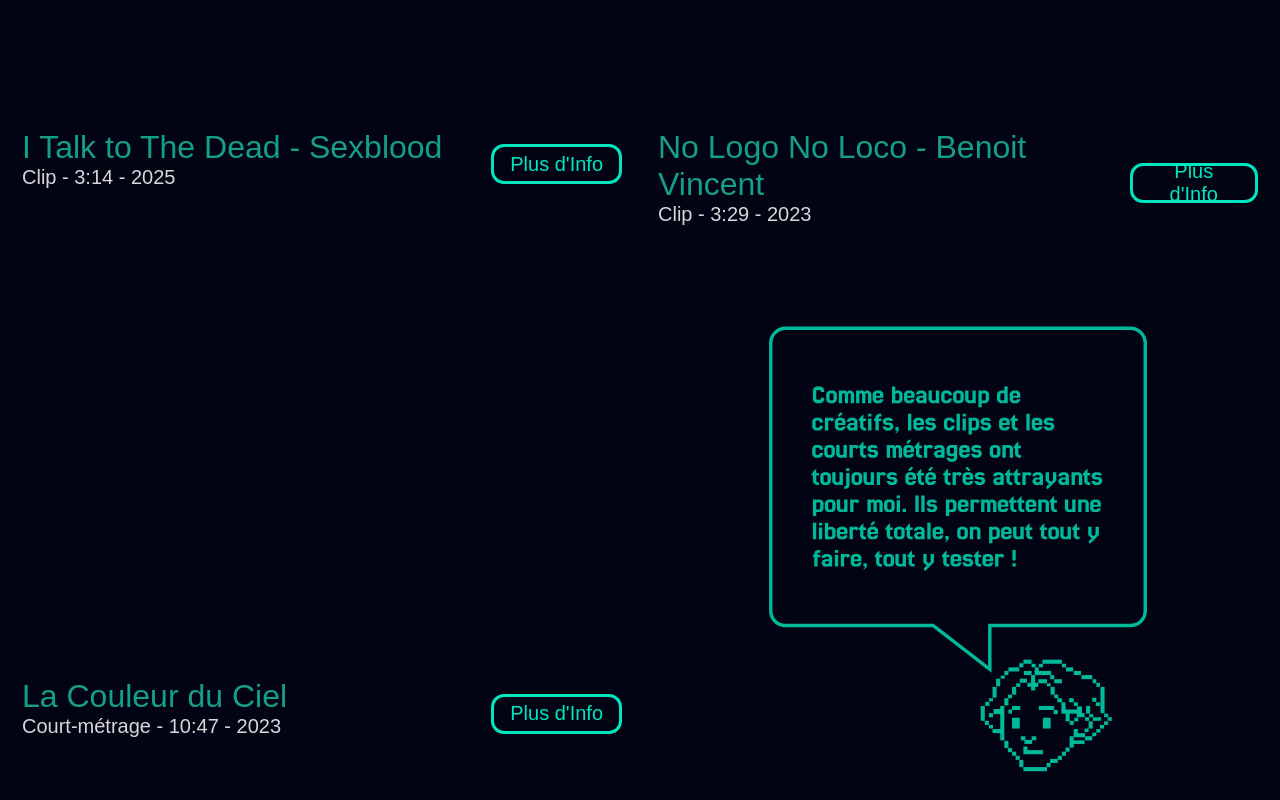
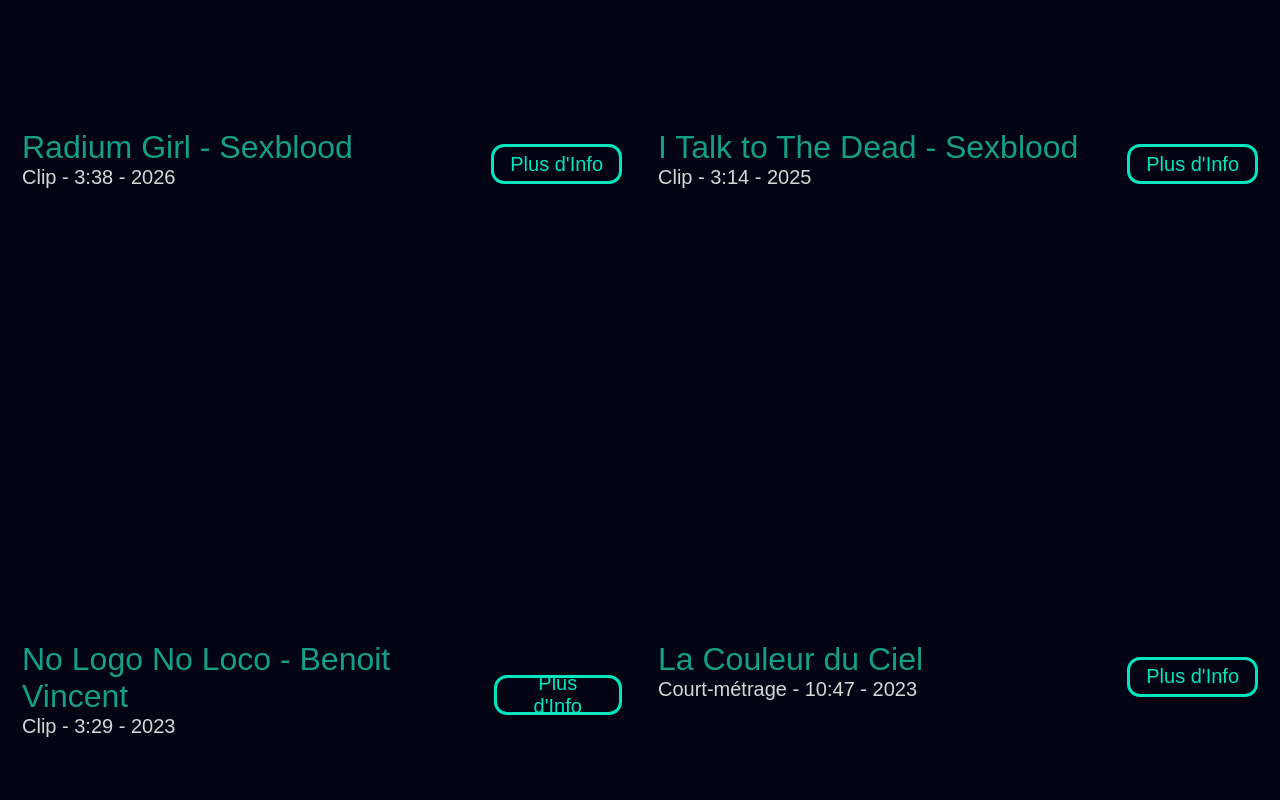
Before and after one commit to Bassary/Lokowls, a React (Vite) app: page / in a window 1280 px wide. Shown: the part 1620-2420 px from the top of the page. Built offline with nearby package versions, Linux system fonts and the light colour scheme; a web font is replaced by a local one.

Commit message:
ajoute du clip radium girl et mise à jour de l'année

```diff
--- a/src/components/ClipCourt.jsx
+++ b/src/components/ClipCourt.jsx
@@ -19,6 +19,21 @@ function ClipCourt() {
                 <h2>Clip & Court-Métrage</h2>
             </div>
             <div className="container-video__flex">
+                <VideoCard
+                    link={"https://www.youtube.com/watch?v=UrnHyRNJF1w"}
+                    title="Radium Girl - Sexblood"
+                    description="Clip - 3:38 - 2026"
+                    className="video-card__content"
+                    children={
+                        <Info
+                            imageSrc="assets/radium-girl-capture.png"
+                            imageAlt="clip Radium Girl du group Sexblood"
+                            information="Pour ce second clip du groupe gothique Sexblood, on change d'univers et on s'intéresse aux Radium Girls. Les Radium Girls étaient des femmes travaillant en usine, chargées de peindre des montres et des horloges selon une technique très spécifique : « lip, dip, paint ». Elles léchaient leur pinceau pour le rendre fin et précis, le trempaient dans la peinture, peignaient, puis répétaient le processus.Seulement, la peinture utilisée contenait du radium, ce qui les rendait gravement malades.
+                            Ce clip cherche à représenter cette radioactivité, incarnée par la couleur verte des animations, entièrement réalisées à la main sur Procreate Dreams. D'abord discrète et ponctuelle, cette couleur s'intensifie progressivement jusqu'à envahir toute la fin du clip. À l'image de la maladie, elle progresse au fil du temps, devient omniprésente et finit par être irréversible.
+                            Toujours avec une colorimétrie très contrastée et une pointe d’ambition supplémentaire pour les plans, réaliser un clip pour Sexblood est un véritable terrain de jeu créatif et un immense plaisir."
+                            poste="Réalisation, montage, animation"
+                        />}
+                ></VideoCard>
                 <VideoCard
                     link={"https://www.youtube.com/watch?v=yZwhMv_Xqug&ab_channel=SEXBLOOD"}
                     title="I Talk to The Dead - Sexblood"
--- a/src/components/Footer.jsx
+++ b/src/components/Footer.jsx
@@ -17,7 +17,7 @@ function Footer() {
                         <a href='https://www.instagram.com/stephane_d.s.o/?__d=1' target='_blank'>@stephane_d.s.o</a>
                     </div>
                 </div>
-                <span>©LOKOWLS - 2025</span>
+                <span>©LOKOWLS - 2026</span>
             </div>
 
         </footer>
```
Also changed, not shown: public/assets/radium-girl-capture.png (added).
